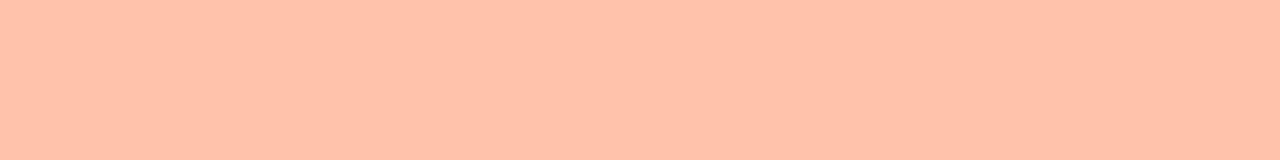
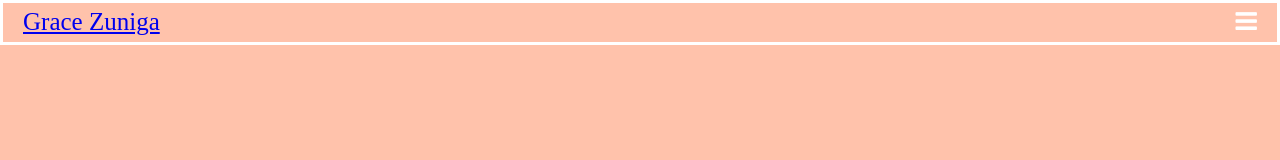
Before and after one commit to graceabby/website-portfolio, a plain HTML site: page index.html in a window 1280 px wide. Drawn offline with Linux system fonts and the light colour scheme.

Commit message:
added HTML and basic css for top-nav

```diff
--- a/css/style.css
+++ b/css/style.css
@@ -5,3 +5,18 @@
 body {
 	background: #ffc2ab;
 }
+
+.navbar {
+	display: flex;
+	font-size: 25px;
+	padding: 5px 20px;
+	border: 3px solid #fff;
+	color: #fff;
+}
+.nav-toggle {
+	margin-left: auto;
+	cursor: pointer;
+}
+.nav-list-collapsed {
+	display: none;
+}
--- a/index.html
+++ b/index.html
@@ -3,11 +3,26 @@
 	<head>
 		<meta charset="utf-8">
 		<link rel="stylesheet" href="css/normalize.css" type="text/css">
+		<link rel="stylesheet" href="https://maxcdn.bootstrapcdn.com/font-awesome/4.7.0/css/font-awesome.min.css" type="text/css">
 		<link rel="stylesheet" href="css/style.css" type="text/css">
 		<meta name="viewport" content="width=device-width, initial-scale=1">
 		<title>Grace's Portfolio</title>
 	</head>
 	<body>
+		<nav class="top-nav">
+			<div class="navbar">
+				<a href="#" class="brand-link">Grace Zuniga</a>
+				<div class="nav-toggle" id="top-nav-toggle">
+					<i class="fa fa-bars" aria-hidden="true"></i>
+				</div>
+			</div>
+			<ul class="nav-list nav-list-collapsed" id="top-nav-list">
+				<li><a href="#">Link 1</a></li>
+				<li><a href="#">Link 2</a></li>
+				<li><a href="#">Link 3</a></li>
+				<li><a href="#">Link 4</a></li>
+			</ul>
+		</nav>
 
 		<script type="text/javascript" src="js/script.js"></script>
 	</body>
```
